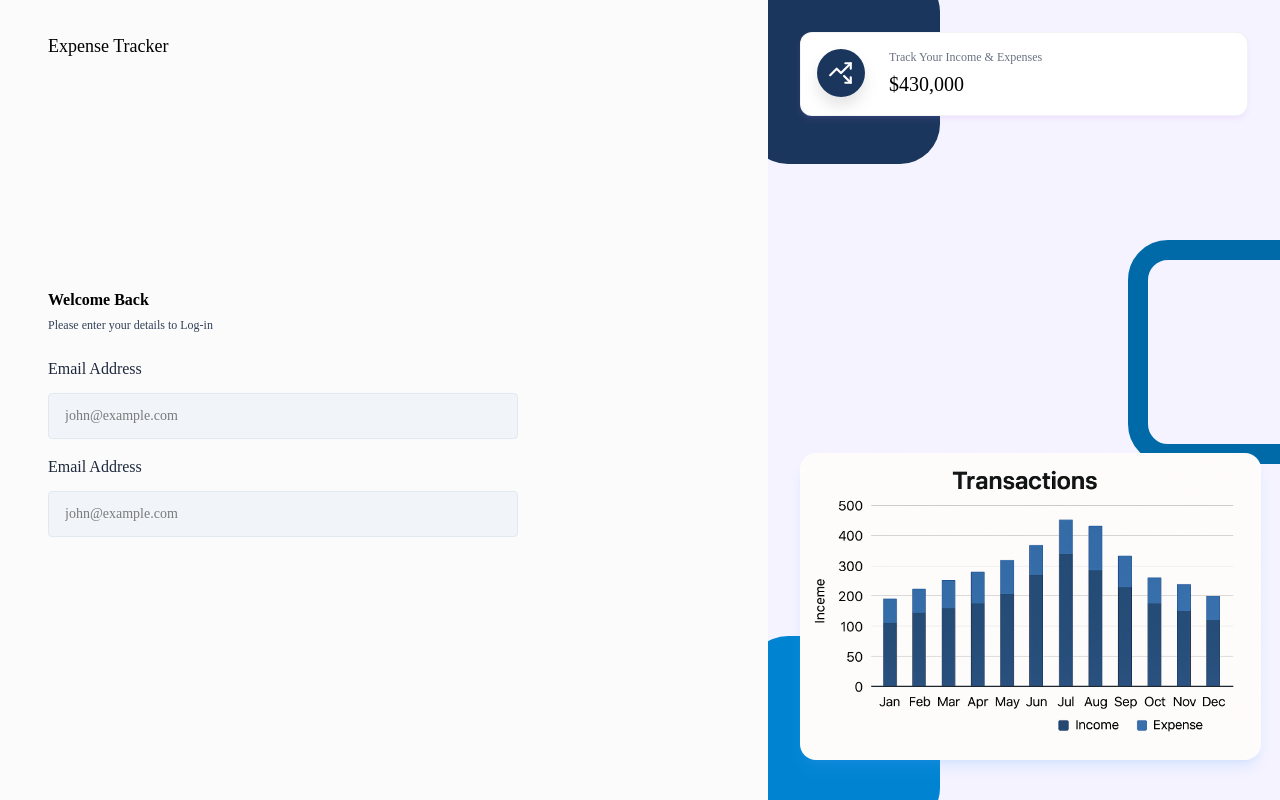
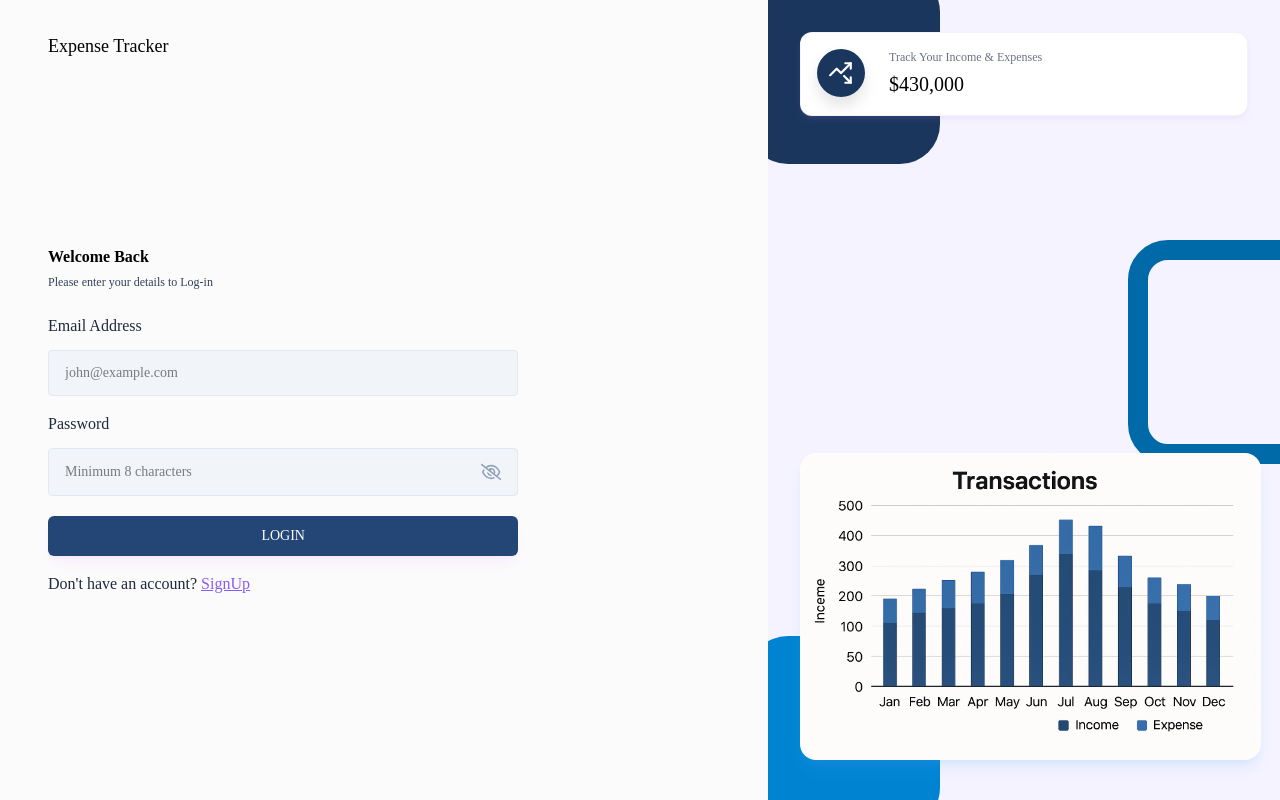
Before and after one commit to Navroj1020/ExpenseTracker, a React (Vite) app in the folder frontend/expense-tracker/: page /login in a window 1280 px wide. Built offline with nearby package versions, Linux system fonts and the light colour scheme.

Commit message:
login added

```diff
--- a/frontend/expense-tracker/src/index.css
+++ b/frontend/expense-tracker/src/index.css
@@ -21,3 +21,7 @@
 .input-box {
     @apply w-full flex justify-between gap-3 text-sm text-black bg-slate-100 rounded px-4 py-3 mb-4 mt-3 border border-slate-200 outline-none;
 }
+
+.btn-primary{
+    @apply w-full text-sm font-medium text-white bg-[#234677] shadow-lg shadow-purple-600/5 p-[10px] rounded-md my-1 hover:bg-sky-700/15 hover:text-sky-900;
+}
--- a/frontend/expense-tracker/src/pages/Auth/Login.jsx
+++ b/frontend/expense-tracker/src/pages/Auth/Login.jsx
@@ -1,7 +1,8 @@
 import React, { useState } from 'react'
 import AuthLayout from '../../components/layouts/AuthLayout';
-import { useNavigate } from 'react-router-dom';
+import { Link, useNavigate } from 'react-router-dom';
 import Input from '../../components/Inputs/Input';
+import { validateEmail } from '../../utils/helper';
 
 const Login = () => {
   const [email, setEmail] = useState("");
@@ -11,7 +12,22 @@ const Login = () => {
   const navigate = useNavigate();
 
   //Handle login Form Submit
-  const handleLogin = async (e) =>{}
+  const handleLogin = async (e) =>{
+    e.preventDefault();
+    if(!validateEmail(email)){
+      setError("Please enter a valid Email-Id");
+      return;
+    }
+
+    if(!password){
+      setError("Please enter the password");
+      return;
+    }
+    setError("");
+
+    //login API is called
+
+  }
 
   return (
     <AuthLayout>
@@ -30,12 +46,24 @@ const Login = () => {
           type="text"
           />
           <Input
-          value={email}
-          onChange={({target}) => setEmail(target.value)}
-          label = "Email Address"
-          placeholder="john@example.com"
-          type="text"
+          value={password}
+          onChange={({target}) => setPassword(target.value)}
+          label = "Password"
+          placeholder="Minimum 8 characters"
+          type="password"
           />
+
+          {error && <p className='text-red-500 text-xs pb-2.5'>{error}</p>}
+
+          <button type='submit' className='btn-primary'>
+            LOGIN
+          </button>
+          <p className='text-{13px} text-slate-800 mt-3'>
+            Don't have an account?{" "}
+            <Link className='font-medium text-primary underline' to="/signup">
+            SignUp
+            </Link>
+          </p>
       </form>
       </div>
     </AuthLayout>
--- a/frontend/expense-tracker/src/pages/Auth/SignUp.jsx
+++ b/frontend/expense-tracker/src/pages/Auth/SignUp.jsx
@@ -1,4 +1,8 @@
-import React from 'react'
+import React,{ useState } from 'react';
+import AuthLayout from '../../components/layouts/AuthLayout';
+import { Link, useNavigate } from 'react-router-dom';
+import Input from '../../components/Inputs/Input';
+import { validateEmail } from '../../utils/helper';
 
 const SignUp = () => {
   return (
--- a/frontend/expense-tracker/src/utils/helper.js
+++ b/frontend/expense-tracker/src/utils/helper.js
@@ -0,0 +1,4 @@
+export const validateEmail = (email) =>{
+    const regex = /^[a-zA-Z0-9._%+-]+@[a-zA-Z0-9.-]+\.[a-zA-Z]{2,}$/;
+    return regex.test(email);
+};
```
